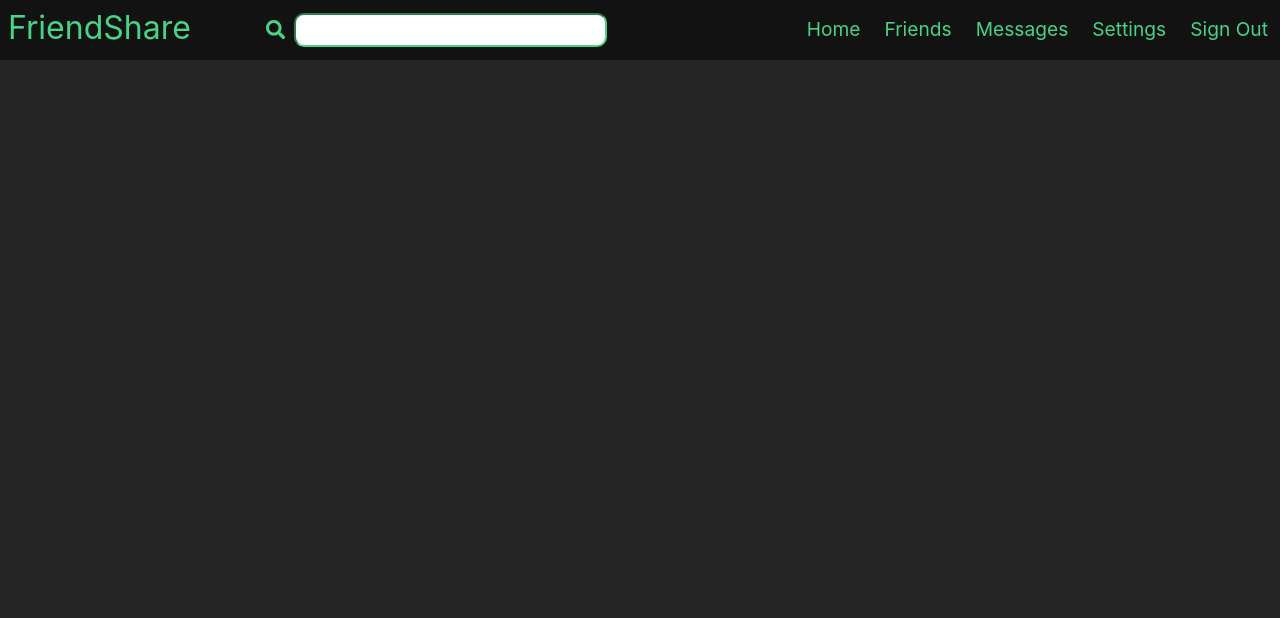
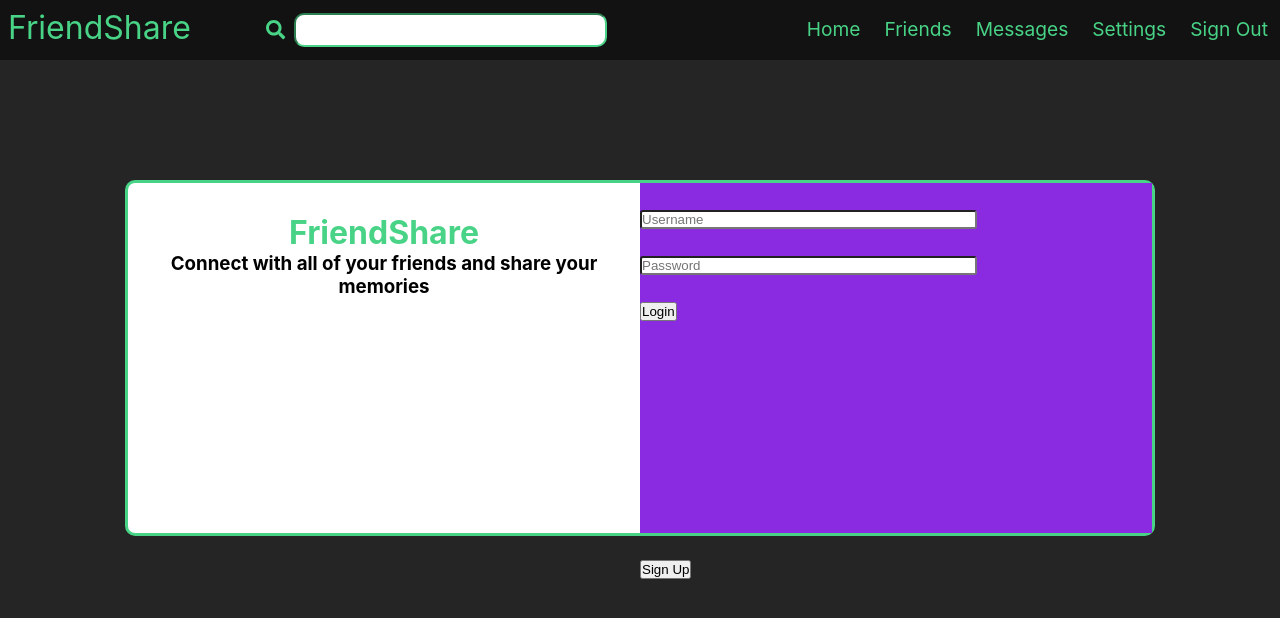
Before and after one commit to mnmr1996develop/FriendShare, a React (Create React App) app in the folder src/main/frontend/: page /login in a window 1280 px wide. Shown: the top 618 px of the page. Built offline with nearby package versions, Linux system fonts and the light colour scheme.

Commit message:
getting registration fully working and login semi-working

```diff
--- a/src/main/frontend/src/App.css
+++ b/src/main/frontend/src/App.css
@@ -8,5 +8,6 @@ body {
 }
 
 .Router{
-    padding-top:  7vh
+    top: 0;
+    position: sticky;
 }
--- a/src/main/frontend/src/App.js
+++ b/src/main/frontend/src/App.js
@@ -8,6 +8,7 @@ import Home from './Pages/Home';
 import SignInForm from './Components/SignInForm';
 import RegistrationForm from './Components/RegistrationForm';
 import Register from './Pages/Register';
+import Login from './Pages/Login'
 
 
 function App() {
@@ -19,10 +20,11 @@ function App() {
       <Routes >
 
         <Route path="/" element={<Home />}></Route>
-        <Route path="/Friends" element={<Friends />}></Route>
-        <Route path="/Settings" element={<Settings />}></Route>
-        <Route path="/Messages" element={<Messages />}></Route>
-        <Route path="/Register" element={<Register />}></Route>
+        <Route path="/friends" element={<Friends />}></Route>
+        <Route path="/settings" element={<Settings />}></Route>
+        <Route path="/messages" element={<Messages />}></Route>
+        <Route path="/register" element={<Register />}></Route>
+        <Route path="/login" element={<Login />}></Route>
 
       </Routes>
       </div>
--- a/src/main/frontend/src/Components/RegistrationForm.jsx
+++ b/src/main/frontend/src/Components/RegistrationForm.jsx
@@ -1,5 +1,5 @@
 import React from 'react';
-import { useState } from 'react/cjs/react.development';
+import { useState} from 'react/cjs/react.development';
 import UserService from '../Services/UserService';
 import { usePasswordValidation } from '../Hooks/usePasswordValidation';
 import '../Resources/Styles/Components/RegistrationForm.css';
@@ -8,16 +8,19 @@ import { FontAwesomeIcon } from "@fortawesome/react-fontawesome"
 import { useNavigate } from "react-router-dom";
 
 
+
+
 function RegistrationForm() {
 
 
-    const [fistName, setFirstName] = useState("");
+    const [firstName, setFirstName] = useState("");
     const [lastName, setLastName] = useState("");
     const [email, setEmail] = useState("");
     const [username, setUsername] = useState("");
     const [password, setPassword] = useState("");
     const [retypePassword, setRetypePassword] = useState("");
     const [birthday, setBirthday] = useState("");
+    const [isSubmitting, setIsSubmitting] = useState(false);
     const [
             validLength,
             hasNumber,
@@ -32,16 +35,19 @@ function RegistrationForm() {
         }
     );
 
+    const [userErrors, setUserErrors ] = useState({});
 
-    const history = useNavigate();
+    const [emailTaken, setEmailTaken ] = useState(false);
+    const [userTaken , setUserTaken ] = useState(false);
+
+    const navigate = useNavigate();
 
     const routeChange = () =>{
-        let path = "/";
-        history.push(path);
+        navigate('/login')
     }
 
     var passwordsMatch = () => {
-        return password === retypePassword ? true : false;
+        return password === retypePassword && password.length > 0? true : false;
     }
 
     var validEmail = () => {{
@@ -49,7 +55,7 @@ function RegistrationForm() {
     }}
 
     var passwordChecker =() => {
-        return validLength && hasNumber && upperCase && lowerCase && specialChar;
+        return validLength && hasNumber && upperCase && lowerCase && specialChar && passwordsMatch();
     }
 
     var correctAge = () => {
@@ -64,68 +70,130 @@ function RegistrationForm() {
         return age >= 13 && age < 130 ? true : false;
     }
 
+    const getErrors = () => {
+        let errors = {};
+        if(!firstName.trim()){
+            errors.firstName = true;
+        }
+        if(!lastName.trim()){
+            errors.lastName = true;
+        }
+        if(!email.trim()){
+            errors.emailNull = true;
+        }
+        if(validEmail() === false){
+            errors.emailInvalid = true;
+        }
+        if(username.trim().length < 6 ){
+            errors.userName = true;
+        }
 
-    var failedSubmit = false;
+        if(correctAge() === false){
+            errors.invalidAge = true;
+        }
 
-    const onsubmit = () =>{
+        if(passwordChecker() === false){
+            errors.invalidPassword = true;
+        }
+
+        if(Object.keys(errors).length === 0){
+            post()
+            return;
+        }
+
+        else{
+
+
+            return errors;
+        }
+    }
+
+    const handleSubmit = (e) =>{
+        setEmailTaken(false);
+        setUserTaken(false)
+        e.preventDefault();
+        setIsSubmitting(true);
+        getErrors();
+    }
+
+    const post = () => {
         const enabled = true;
         const credentialsNonExpired = true;
         const accountNonExpired = true;
         const accountNonLocked = true;
 
-        const info =
+        const payload =
         {
-            fistName,
-            lastName,
-            email,
-            username,
-            password,
-            enabled,
-            birthday,
-            credentialsNonExpired,
-            accountNonExpired,
-            accountNonLocked
+            "firstName": firstName,
+            "lastName": lastName,
+            "email": email,
+            "username": username ,
+            "password" : password,
+            "enabled": enabled,
+            "birthday": birthday,
+            "credentialsNonExpired": credentialsNonExpired,
+            "accountNonExpired": accountNonExpired,
+            "accountNonLocked": accountNonLocked
         }
 
-        if(
-            passwordsMatch() &&
-            validEmail() &&
-            correctAge()
-
-        ){
+        console.log(payload)
+        UserService.addUser(payload).then(
+            res => {
+                routeChange()
+            }
+        ) .catch(function (error) {
+            if (error.response) {
+              console.log();
+              if(error.response.data.reason == "EMAIL_TAKEN"){
+                setEmailTaken(true)
+              }
+              else if(error.response.data.reason == "USER_TAKEN"){
+                setUserTaken(true)
+              }
+            } else if (error.request) {
+              console.log(error.request);
+            } else {
+              console.log('Error', error.message);
+            }
+            console.log(error.config);
+          });
 
     }
-        else{
-            failedSubmit = true;
-        }
-    }
+
 
   return (
       <div className='RegistrationForm'>
-          <form>
+          <form onSubmit={handleSubmit}>
             <div className='top'>
                 <div className='lettering'>
                     <h1>Sign Up</h1>
                     <h4>it's Quick and easy.</h4>
                 </div>
                 <div className='close'>
-                <i>
+                <i onClick={routeChange}>
                 <FontAwesomeIcon id="search-icon" icon={faTimes} className='fa-search'></FontAwesomeIcon>
               </i>
                 </div>
             </div>
+            <div className='input-holder'>
             <div className='input-box-half'>
-                <input name='firstName' value={fistName} type="text" onChange={e => {setFirstName(e.target.value.trim().replace(/[^\w\s-]/gi, ""))}} placeholder='First Name' />
-                <input name='lastName'  value={lastName} type="text" onChange={e => {setLastName(e.target.value.trim().replace(/[^\w\s-]/gi, ""))}} placeholder='Last Name'/>
+                <input name='firstName' value={firstName} type="text" onChange={e => {setFirstName(e.target.value.trim().replace(/[^a-zA-Z-]/gi, ""))}} placeholder='First Name' />
+                <input name='lastName'  value={lastName} type="text" onChange={e => {setLastName(e.target.value.trim().replace(/[^a-zA-Z-]/gi, ""))}} placeholder='Last Name'/>
             </div>
 
 
             <div className='input-box'>
-                <input name='email'  value={email} type="text"onChange={e => {setEmail(e.target.value)}} placeholder='Email'/>
+                <input name='email'  value={email} type="text"onChange={e => {setEmail(e.target.value.trim())}} placeholder='Email'/>
+                {emailTaken &&
+                    <h6 style={{ color: 'red'}}>Email Taken</h6>
+                }
             </div>
 
             <div className='input-box'>
-            <input name='username'  value={username} type="text" onChange={e => setUsername(e.target.value.trim().replace(/[^\w\s_-]/gi, ""))} placeholder='Username'/>
+            <input name='username'  value={username} type="text" onChange={e => setUsername(e.target.value.trim().replace(/[^\w_-]/gi, ""))} placeholder='Username'/>
+            {userTaken &&
+                    <h6 style={{ color: 'red'}}>Username Taken</h6>
+                }
             </div>
 
             <div className='input-box'>
@@ -133,13 +201,11 @@ function RegistrationForm() {
             </div>
 
             <div className='input-box-half'>
-            <input id="password" name='password'  type="password" onChange={e => {setPassword(e.target.value); }} placeholder='Password'/>
-            <input id="repassword" name='re-type password' type="password" value={retypePassword} onChange={e => {setRetypePassword(e.target.value)}} placeholder='Retype Password'/>
+            <input id="password" name='password'  type="password" value={password} onChange={e => {setPassword(e.target.value.trim()); }} placeholder='Password'/>
+            <input id="repassword" name='re-type password' type="password" value={retypePassword} onChange={e => {setRetypePassword(e.target.value.trim())}} placeholder='Retype Password'/>
             </div>
-
-
-            <br />
-
+            </div>
+            <div className='registation-bottom'>
                 <div className='Registration-Password'>
                 <div className='password-checklist'>
                         <h5>Password Length</h5>
@@ -198,20 +264,9 @@ function RegistrationForm() {
                     </div>
                 </div>
                 </div>
-
-            <div>
-
-            {failedSubmit &&
-                <div>
-                    <h2>something went wrong</h2>
+                <div className='registrationSubmit'>
+                <button>Submit</button>
             </div>
-            }
-
-
-            </div>
-
-            <div className='registrationSubmit'>
-                <button  onSubmit={() => onsubmit()}>Submit</button>
             </div>
         </form>
       </div>
--- /dev/null
+++ b/src/main/frontend/src/Pages/Login.jsx
@@ -0,0 +1,94 @@
+import React from 'react';
+import { useState} from 'react/cjs/react.development';
+import '../Resources/Styles/Pages/Login.css'
+import { useNavigate } from "react-router-dom";
+import UserService from '../Services/UserService';
+
+
+
+
+
+function Login() {
+
+
+
+    const [username, setUsername] = useState("");
+    const [password, setPassword] = useState("");
+    const [badLogin, setBadLogin] = useState(false);
+
+    const navigate = useNavigate();
+
+    const routeChange = () =>{
+        navigate('/Register')
+    }
+
+
+
+    const handleSubmit = (e) =>{
+        e.preventDefault();
+        UserService.login(username, password).then(
+          res => {
+              console.log(res.data)
+          }
+      ).catch(
+          function (error) {
+              if (error.response) {
+                console.log(error.response.data);
+
+                if(error.response.data.reason == "BAD_LOGIN_DATA"){
+                    setBadLogin(true)
+                }
+
+              } else if (error.request) {
+                console.log(error.request);
+              } else {
+                console.log('Error', error.message);
+              }
+              console.log(error.config);
+            }
+
+      )
+    }
+
+
+  return (
+      <div className='login-page'>
+        <div className='login-element'>
+          <div className='login-text'>
+              <h1>
+                FriendShare
+              </h1>
+              <h3>
+                Connect with all of your friends and share your memories
+              </h3>
+          </div>
+          <div className='login-functions'>
+            {badLogin &&
+              <div>
+                <h1>Invalid</h1>
+              </div>
+            }
+            <form className='login-inputs' onSubmit={handleSubmit}>
+              <div className='login-input'>
+                <input name='username'  value={username} type="text" onChange={e => setUsername(e.target.value.trim().replace(/[^\w_-]/gi, ""))} placeholder='Username'/>
+              </div>
+
+
+            <div className='login-input'>
+            <input id="password" name='password'  type="password" value={password} onChange={e => {setPassword(e.target.value.trim()); }} placeholder='Password'/>
+            </div>
+
+            <div className='login-input'>
+              <button>Login</button>
+            </div>
+            </form>
+            <div className=''>
+            <button onClick={routeChange}> Sign Up</button>
+            </div>
+            </div>
+          </div>
+      </div>
+  );
+}
+
+export default Login;
--- a/src/main/frontend/src/Resources/Styles/Components/Navbar.css
+++ b/src/main/frontend/src/Resources/Styles/Components/Navbar.css
@@ -63,7 +63,11 @@ form{
     cursor: pointer;
 }
 
-.fa-search{
+.navbar .fa-search{
+    color: rgb(72, 211, 134);
+}
+
+.navbar .fa-times{
     color: rgb(72, 211, 134);
 }
 
--- /dev/null
+++ b/src/main/frontend/src/Resources/Styles/Pages/Login.css
@@ -0,0 +1,65 @@
+.login-page {
+    height: 93vh;
+    display: flex;
+    justify-content: center
+}
+
+.login-element{
+    width: 80%;
+    margin-top: 120px;
+    height: 350px;
+    background-color: white;
+    display: flex;
+    color: rgb(72, 211, 134);
+    border-radius: 10px;
+    border-width: 3px;
+    border-color: rgb(72, 211, 134);
+    border-style: solid;
+}
+
+.login-text{
+    width: 50%;
+    display: inline;
+    text-align : center;
+    padding-top: 30px;
+}
+
+.login-text h3{
+    color: black;
+}
+
+
+.login-functions{
+    width: 50%;
+    background-color: blueviolet;
+    display: block;
+    justify-content: center;
+}
+
+.login-inputs{
+    display: block;
+    width: 65%;
+}
+
+.login-input{
+
+    margin-top: 25px;
+    width: 100%;
+}
+
+.login-input input{
+    width: 100%;
+
+    border-radius: 3px;
+}
+
+@media screen and (max-width: 600px) {
+    .login-text{
+        display: none;
+    }
+
+    .login-functions{
+
+        width: 100%
+    }
+}
--- a/src/main/frontend/src/Resources/Styles/Pages/Register.css
+++ b/src/main/frontend/src/Resources/Styles/Pages/Register.css
@@ -2,7 +2,5 @@
     height: 93vh;
     width: 100%;
     display: flex;
-    align-items: center;
     justify-content: center;
-
 }
--- a/src/main/frontend/src/index.js
+++ b/src/main/frontend/src/index.js
@@ -3,6 +3,7 @@ import ReactDOM from 'react-dom';
 import './index.css';
 import App from './App';
 import reportWebVitals from './reportWebVitals';
+
 
 ReactDOM.render(
   <React.StrictMode>
```
Also changed, not shown: src/main/frontend/src/Resources/Styles/Components/RegistrationForm.css (+59 -8 lines), src/main/frontend/src/Services/UserService.jsx (+17 -0 lines). Lines whose indentation alone changed are shown as unchanged.
